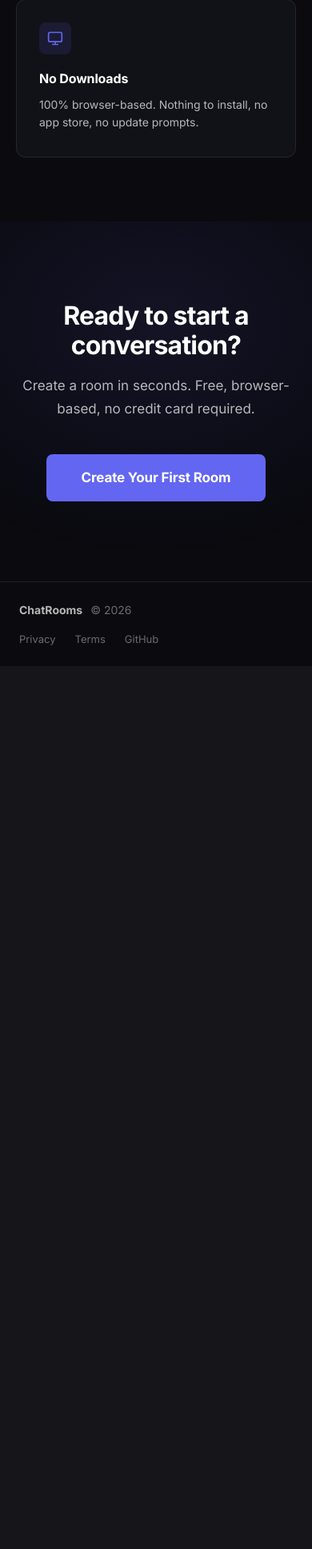
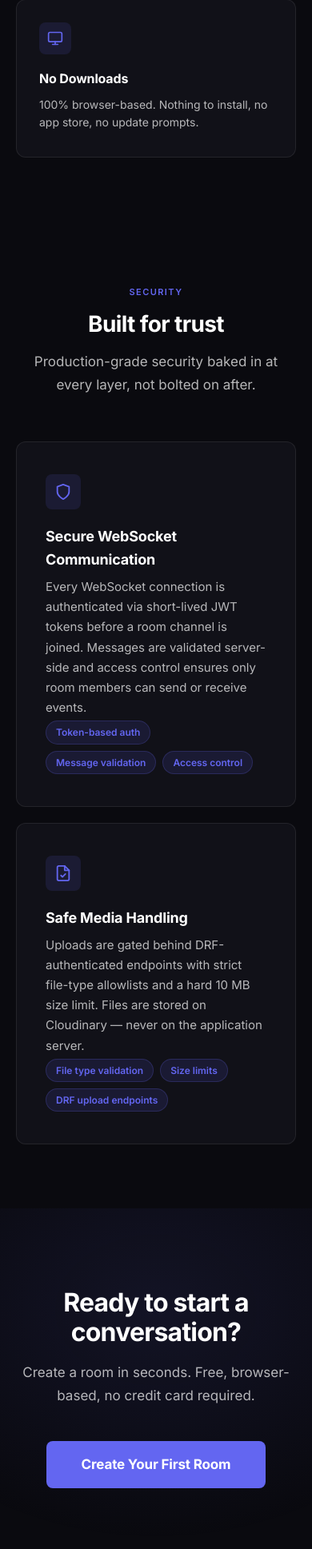
Before and after one commit to JoseSholly/solo-chat, a Django app: page / in a window 390 px wide. Shown: the part 4374-6311 px from the top of the page at 80% size. Before the commit the page ends 5181 px from the top, so only its background shows below. Run offline with Django 5.2, Linux system fonts and the light colour scheme.

```diff
--- a/static/css/style.css
+++ b/static/css/style.css
@@ -240,7 +240,8 @@ textarea.form-input { resize: vertical; min-height: 80px; }
 /* ── App layout ─────────────────────────────────────────────────────── */
 .app-layout {
   display: flex;
-  height: 100vh;
+  height: 100vh;       /* fallback for browsers without dvh */
+  height: 100dvh;      /* shrinks when the mobile keyboard opens */
   padding-top: var(--nav-h);
   overflow: hidden;
 }
@@ -611,6 +612,7 @@ textarea.form-input { resize: vertical; min-height: 80px; }
 
 .chat-input-bar {
   padding: 12px 16px;
+  padding-bottom: max(12px, env(safe-area-inset-bottom)); /* iOS home indicator */
   border-top: 1px solid var(--border);
   display: flex; align-items: center; gap: 8px;
   background: var(--surface); flex-shrink: 0;
--- a/templates/chat/dashboard.html
+++ b/templates/chat/dashboard.html
@@ -3,7 +3,7 @@
 <html lang="en">
 <head>
   <meta charset="UTF-8">
-  <meta name="viewport" content="width=device-width, initial-scale=1">
+  <meta name="viewport" content="width=device-width, initial-scale=1, viewport-fit=cover, interactive-widget=resizes-content">
   <title>Dashboard — ChatRooms</title>
   <link rel="preconnect" href="https://fonts.googleapis.com">
   <link href="https://fonts.googleapis.com/css2?family=Inter:wght@400;500;600;700&display=swap" rel="stylesheet">
--- a/templates/chat/room.html
+++ b/templates/chat/room.html
@@ -2,11 +2,11 @@
 <html lang="en">
 <head>
   <meta charset="UTF-8" />
-  <meta name="viewport" content="width=device-width, initial-scale=1.0" />
+  <meta name="viewport" content="width=device-width, initial-scale=1.0, viewport-fit=cover, interactive-widget=resizes-content" />
   <title>Chat &mdash; {{ room_name }}</title>
   <style>
     * { box-sizing: border-box; margin: 0; padding: 0; }
-    body { font-family: sans-serif; background: #ece5dd; height: 100vh; display: flex; flex-direction: column; }
+    body { font-family: sans-serif; background: #ece5dd; height: 100vh; height: 100dvh; display: flex; flex-direction: column; }
     header { background: #075e54; color: #fff; padding: 12px 16px; font-size: 1.1rem; }
     #username-bar { background: #fff; padding: 10px 16px; display: flex; gap: 8px; align-items: center; border-bottom: 1px solid #ccc; }
     #username-bar input { flex: 1; padding: 6px 10px; border: 1px solid #ccc; border-radius: 4px; }
@@ -18,7 +18,7 @@
     .message .meta { font-size: 0.7rem; color: #888; margin-top: 4px; text-align: right; }
     .message img { max-width: 240px; border-radius: 4px; display: block; }
     .message audio { display: block; margin-top: 4px; }
-    #input-bar { background: #fff; padding: 10px 16px; display: flex; gap: 8px; align-items: center; border-top: 1px solid #ccc; }
+    #input-bar { background: #fff; padding: 10px 16px; padding-bottom: max(10px, env(safe-area-inset-bottom)); display: flex; gap: 8px; align-items: center; border-top: 1px solid #ccc; }
     #msg-input { flex: 1; padding: 8px 12px; border: 1px solid #ccc; border-radius: 20px; outline: none; }
     button { padding: 8px 14px; border: none; border-radius: 20px; cursor: pointer; background: #075e54; color: #fff; font-size: 0.85rem; }
     button:disabled { background: #aaa; cursor: not-allowed; }
--- a/templates/landing.html
+++ b/templates/landing.html
@@ -546,6 +546,69 @@
     .feat-title { font-size: 16px; font-weight: 700; letter-spacing: -0.01em; margin-bottom: 8px; }
     .feat-desc  { font-size: 14px; color: var(--text-body); line-height: 1.6; }
 
+    /* ── Security ───────────────────────────────────────────────────────────── */
+    .sec-header {
+      text-align: center;
+      margin-bottom: 56px;
+    }
+    .sec-grid {
+      display: grid;
+      grid-template-columns: repeat(2, 1fr);
+      gap: 20px;
+    }
+    .sec-card {
+      background: var(--surface);
+      border: 1px solid var(--border);
+      border-radius: var(--radius);
+      padding: 40px 36px;
+      display: flex;
+      flex-direction: column;
+      gap: 20px;
+      transition: border-color 0.2s, box-shadow 0.2s;
+    }
+    .sec-card:hover {
+      border-color: var(--border-accent);
+      box-shadow: 0 8px 32px rgba(99,102,241,0.10);
+    }
+    .sec-icon {
+      width: 44px; height: 44px;
+      background: var(--accent-dim);
+      border-radius: var(--radius-sm);
+      display: flex; align-items: center; justify-content: center;
+      color: var(--accent);
+      flex-shrink: 0;
+    }
+    .sec-card-title {
+      font-size: 18px;
+      font-weight: 700;
+      letter-spacing: -0.01em;
+      margin-bottom: 6px;
+    }
+    .sec-card-desc {
+      font-size: 15px;
+      color: var(--text-body);
+      line-height: 1.68;
+    }
+    .sec-pills {
+      display: flex;
+      flex-wrap: wrap;
+      gap: 8px;
+      margin-top: 4px;
+    }
+    .sec-pill {
+      padding: 4px 12px;
+      border-radius: var(--radius-full);
+      background: var(--accent-dim);
+      border: 1px solid rgba(99,102,241,0.22);
+      font-size: 12px;
+      font-weight: 600;
+      color: var(--accent);
+      white-space: nowrap;
+    }
+    @media (max-width: 768px) {
+      .sec-grid { grid-template-columns: 1fr; }
+    }
+
     /* ── Final CTA ──────────────────────────────────────────────────────────── */
     .cta-section {
       padding: 140px 24px;
@@ -981,6 +1044,66 @@
   </div>
 </section>
 
+<!-- ── Security ──────────────────────────────────────────────────────────── -->
+<section class="section" aria-labelledby="sec-heading">
+  <div class="section-inner">
+    <div class="sec-header">
+      <p class="section-label">Security</p>
+      <h2 class="section-title" id="sec-heading">Built for trust</h2>
+      <p class="section-sub">Production-grade security baked in at every layer, not bolted on after.</p>
+    </div>
+    <div class="sec-grid">
+
+      <article class="sec-card">
+        <div class="sec-icon" aria-hidden="true">
+          <svg width="22" height="22" viewBox="0 0 24 24" fill="none" stroke="currentColor"
+               stroke-width="2" stroke-linecap="round" stroke-linejoin="round">
+            <path d="M12 22s8-4 8-10V5l-8-3-8 3v7c0 6 8 10 8 10z"/>
+          </svg>
+        </div>
+        <div>
+          <h3 class="sec-card-title">Secure WebSocket Communication</h3>
+          <p class="sec-card-desc">
+            Every WebSocket connection is authenticated via short-lived JWT tokens before a room
+            channel is joined. Messages are validated server-side and access control ensures
+            only room members can send or receive events.
+          </p>
+          <div class="sec-pills">
+            <span class="sec-pill">Token-based auth</span>
+            <span class="sec-pill">Message validation</span>
+            <span class="sec-pill">Access control</span>
+          </div>
+        </div>
+      </article>
+
+      <article class="sec-card">
+        <div class="sec-icon" aria-hidden="true">
+          <svg width="22" height="22" viewBox="0 0 24 24" fill="none" stroke="currentColor"
+               stroke-width="2" stroke-linecap="round" stroke-linejoin="round">
+            <path d="M14 2H6a2 2 0 0 0-2 2v16a2 2 0 0 0 2 2h12a2 2 0 0 0 2-2V8z"/>
+            <polyline points="14 2 14 8 20 8"/>
+            <path d="M9 15l2 2 4-4"/>
+          </svg>
+        </div>
+        <div>
+          <h3 class="sec-card-title">Safe Media Handling</h3>
+          <p class="sec-card-desc">
+            Uploads are gated behind DRF-authenticated endpoints with strict file-type allowlists
+            and a hard 10 MB size limit. Files are stored on Cloudinary — never on the
+            application server.
+          </p>
+          <div class="sec-pills">
+            <span class="sec-pill">File type validation</span>
+            <span class="sec-pill">Size limits</span>
+            <span class="sec-pill">DRF upload endpoints</span>
+          </div>
+        </div>
+      </article>
+
+    </div>
+  </div>
+</section>
+
 <!-- ── Final CTA ─────────────────────────────────────────────────────────── -->
 <section class="cta-section" aria-labelledby="cta-heading">
   <div class="cta-glow" aria-hidden="true"></div>
```
